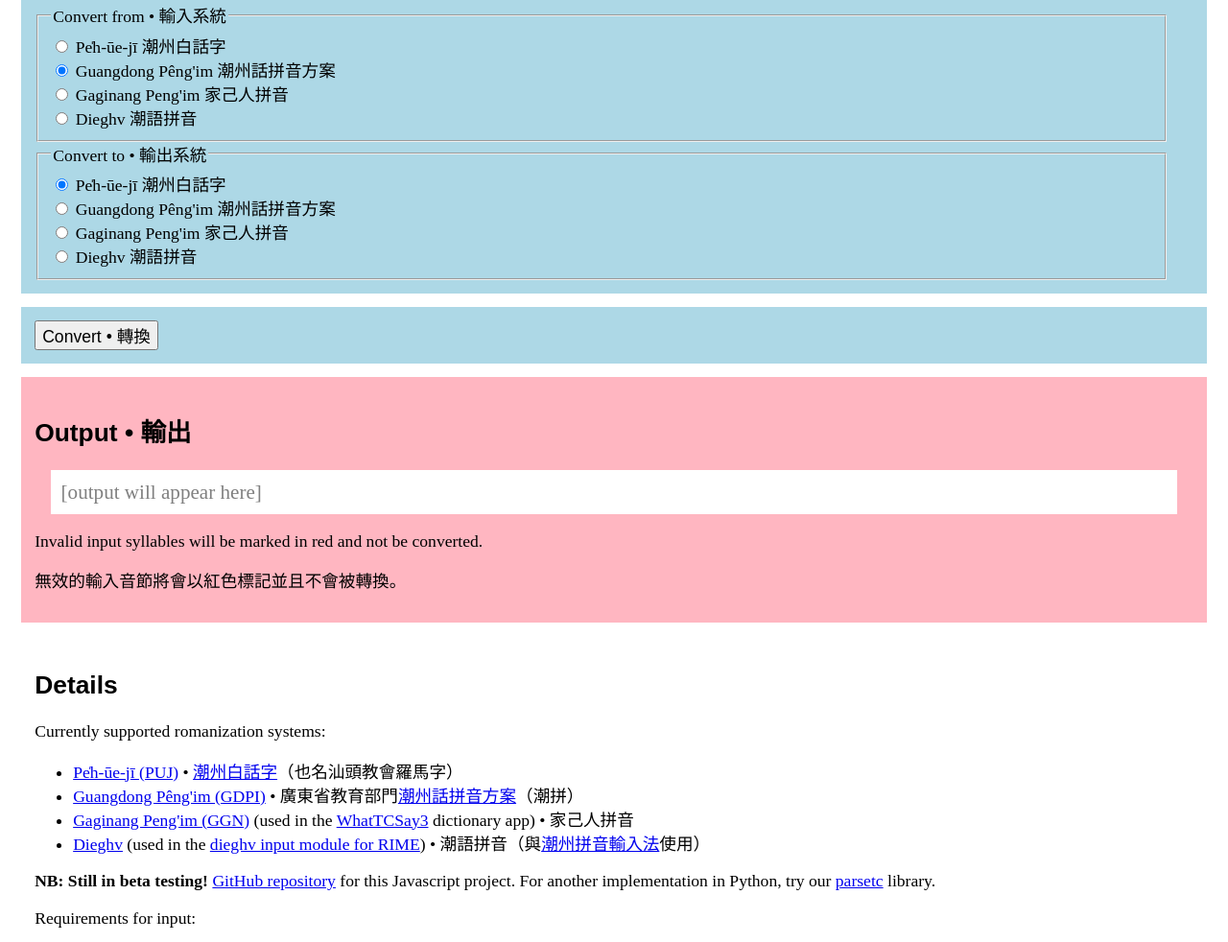
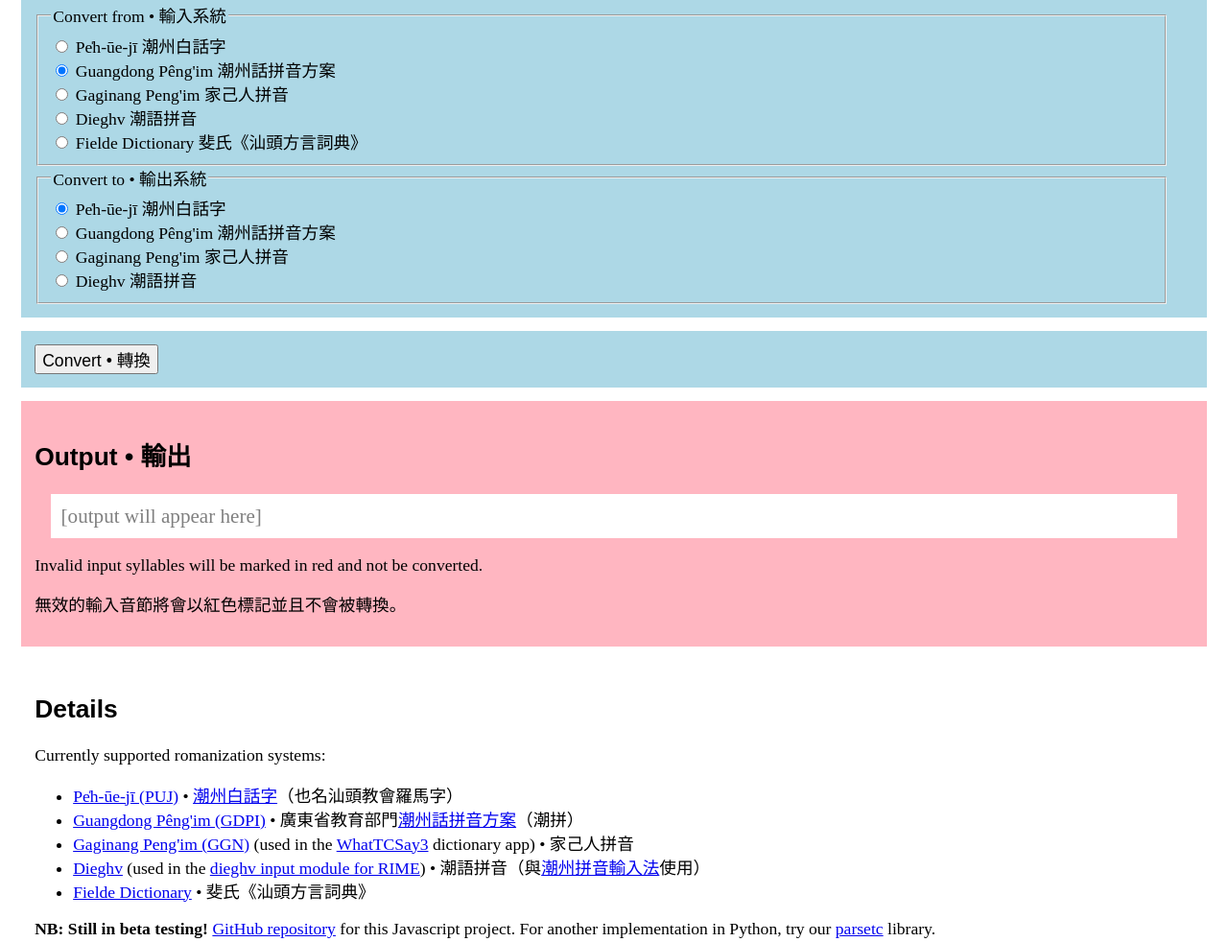
Before and after one commit to learn-teochew/pengim-js, a website with bundled scripts: page index.html in a window 1280 px wide. Shown: the part 538-1520 px from the top of the page at 96% size. Built offline with nearby package versions, Linux system fonts and the light colour scheme.

Commit message:
Enable Fielde input in webpage

```diff
--- a/index.html
+++ b/index.html
@@ -38,6 +38,10 @@
         <div class="radio">
           <input type="radio" id="in_dieghv" name="inputsystem" value="dieghv" />
           <label for="in_dieghv">Dieghv 潮語拼音</label>
+        </div>
+        <div class="radio">
+          <input type="radio" id="in_fielde" name="inputsystem" value="fielde" />
+          <label for="in_fielde">Fielde Dictionary 斐氏《汕頭方言詞典》</label>
         </div>
       </fieldset>
 
@@ -80,6 +84,7 @@
         <li><a href="https://en.wikipedia.org/wiki/Peng%27im">Guangdong Pêng'im (GDPI)</a> • 廣東省教育部門<a href="https://zh.wikipedia.org/wiki/%E6%BD%AE%E5%B7%9E%E8%A9%B1%E6%8B%BC%E9%9F%B3%E6%96%B9%E6%A1%88">潮州話拼音方案</a>（潮拼）</li>
         <li><a href="https://docs.google.com/document/d/187VokH_NLN4H_fZntbEfFFMdiqZKhZBQUEhI9y7-8vo/mobilebasic">Gaginang Peng'im (GGN)</a> (used in the <a href="https://tcknow.com/">WhatTCSay3</a> dictionary app) • 家己人拼音</li>
         <li><a href="https://github.com/kahaani/dieghv">Dieghv</a> (used in the <a href="https://github.com/kahaani/dieghv">dieghv input module for RIME</a>) • 潮語拼音（與<a href="https://github.com/kahaani/dieghv">潮州拼音輸入法</a>使用）</li>
+        <li><a href="https://en.wikisource.org/wiki/Dictionary_of_the_Swatow_dialect">Fielde Dictionary</a> • 斐氏《汕頭方言詞典》</li>
       </ul>
 
       <p><strong>NB: Still in beta testing!</strong> <a href="https://github.com/learn-teochew/pengim-js">GitHub repository</a> for this Javascript project. For another implementation in Python, try our <a href="https://github.com/learn-teochew/parsetc">parsetc</a> library.</p>
```
